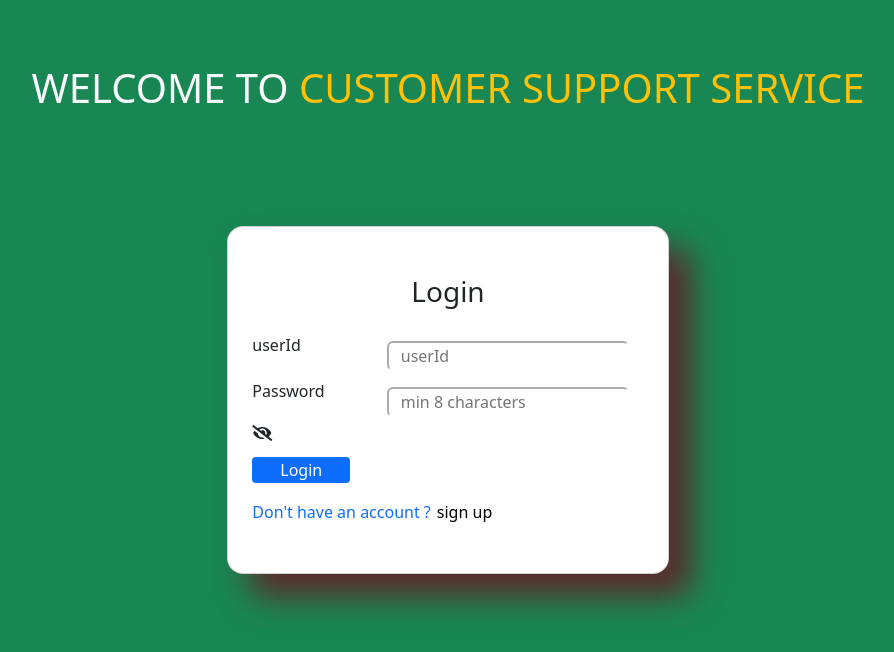
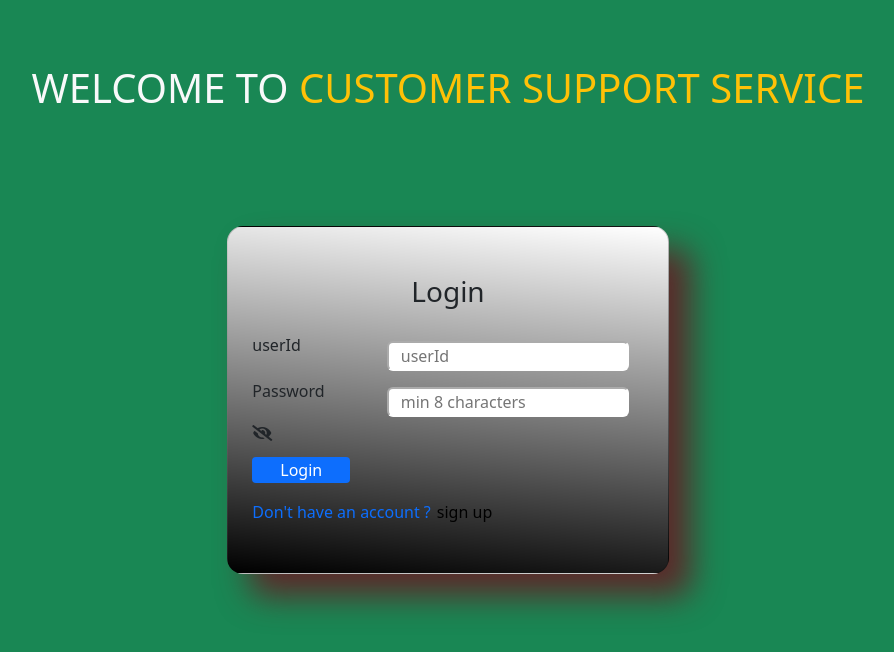
Before and after one commit to Rakesh-08/CRM-App, a React (Create React App) app in the folder Frontend-Part/: page / in a window 1280 px wide. Shown: the top 652 px of the page, without its empty margins (192-1086 px from the left). Built offline with nearby package versions, Linux system fonts and the light colour scheme.

Commit message:
Update loginComponent.css

```diff
--- a/Frontend-Part/src/Components/loginPage/loginComponent.css
+++ b/Frontend-Part/src/Components/loginPage/loginComponent.css
@@ -1,7 +1,7 @@
 
 
 .form-box{
-
+  background-image: linear-gradient(5deg, black, transparent);
    min-width: 20vw;
     background-color: rgb(255, 255, 255);
     box-shadow: 1.4em 1.4em 2em   rgb(91, 42, 42);
```
